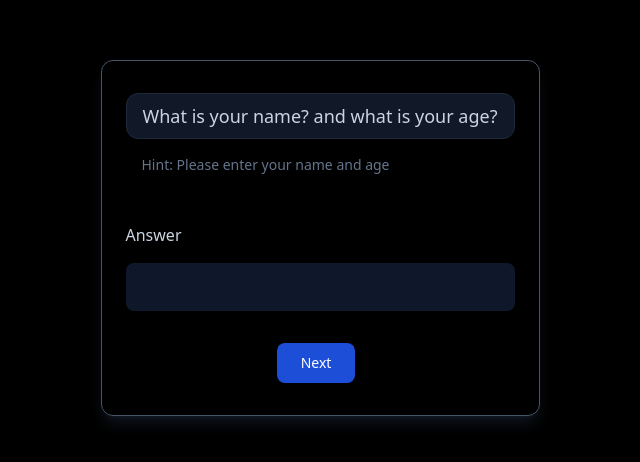
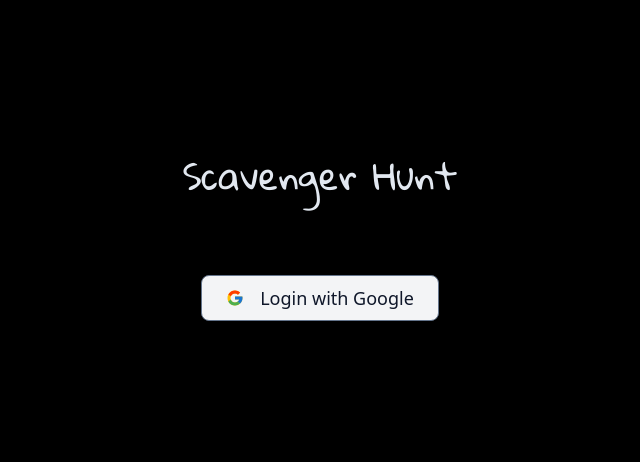
Before and after one commit to krishna8421/scavanger-hunt, a Next.js app: page / in a window 1280 px wide. Shown: the part 162-624 px from the top of the page, without its empty margins (320-960 px from the left). Built offline with nearby package versions, Linux system fonts and the light colour scheme; no server answers.

Commit message:
Auth Logic

```diff
--- a/pages/index.jsx
+++ b/pages/index.jsx
@@ -21,7 +21,7 @@ export default function Home() {
                     className="absolute top-6 right-6 cursor-pointer"
                 />
             )}
-            {!isAuth ? <Questions/> : <Auth/>}
+            {isAuth ? <Questions/> : <Auth/>}
         </div>
     );
 }
```
